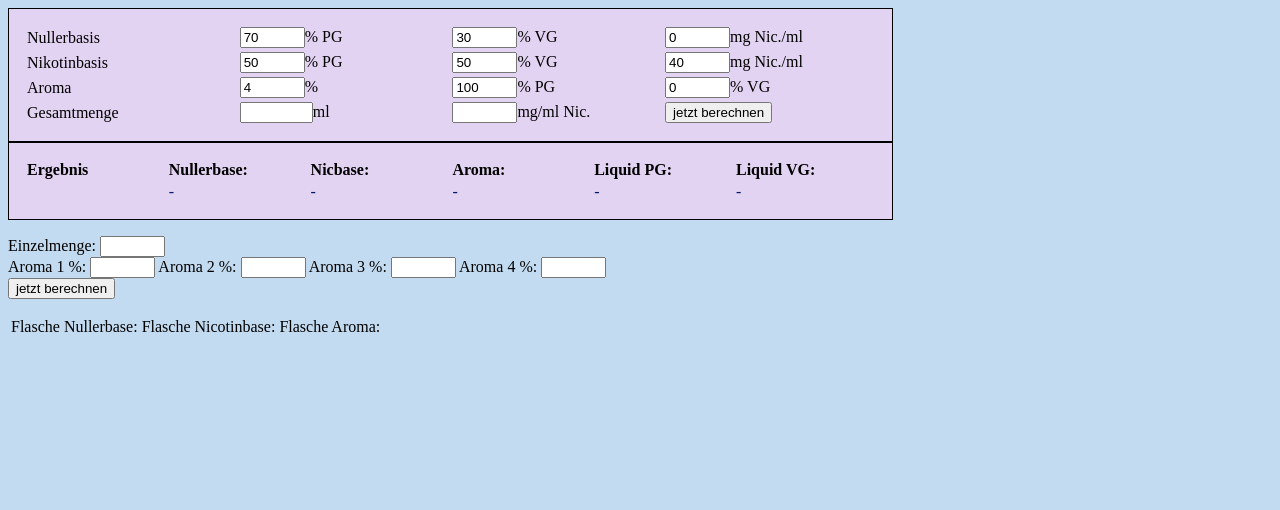
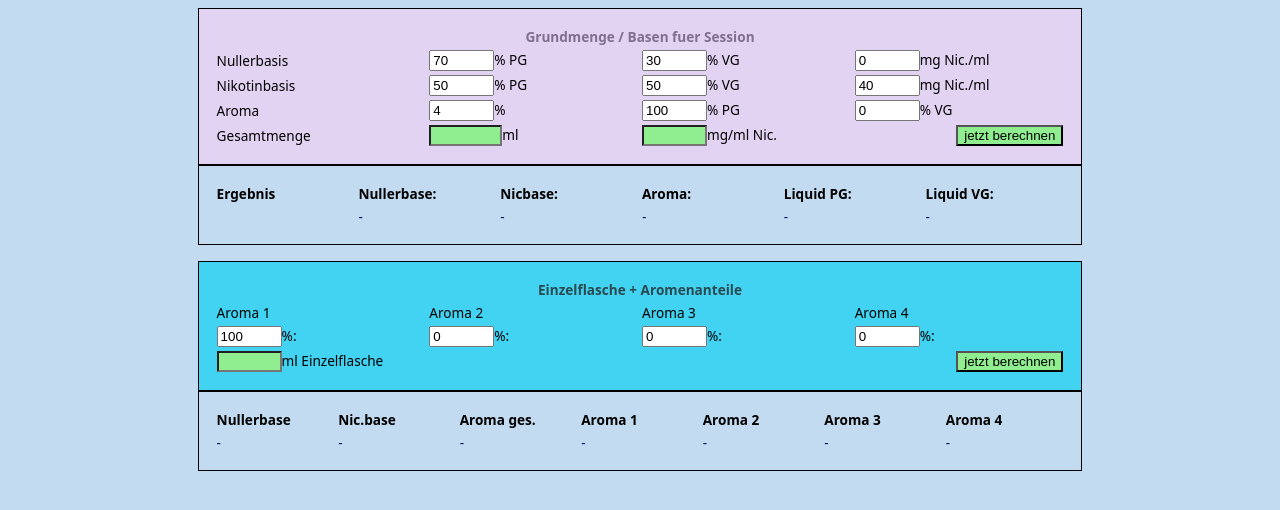
Before and after one commit to gestos/gestos.github.io, a plain HTML site: page index.html in a window 1280 px wide. Drawn offline with Linux system fonts and the light colour scheme.

Commit message:
bis 31.05.18

```diff
--- a/functions.js
+++ b/functions.js
@@ -52,9 +52,9 @@ calculate_single = function() {
 	var aromaml = parseFloat((gesamtmenge/100)*aroma_pct);
 	var nulbaseml = parseFloat((gesamtmenge - aromaml) - nicml);
 
-	document.getElementById('einzel_null').innerHTML = parseFloat(nulbaseml*Faktor);
-	document.getElementById('einzel_nico').innerHTML = parseFloat(nicml*Faktor);
-	document.getElementById('einzel_arom').innerHTML = parseFloat(aromaml*Faktor);
+	document.getElementById('einzel_null').innerHTML = parseFloat(nulbaseml*Faktor)+' ml';
+	document.getElementById('einzel_nico').innerHTML = parseFloat(nicml*Faktor)+' ml';
+	document.getElementById('einzel_arom').innerHTML = parseFloat(aromaml*Faktor)+' ml';
 
 	var pct1 = parseInt(document.getElementById('aroma1').value);
 	var pct2 = parseInt(document.getElementById('aroma2').value);
@@ -64,13 +64,17 @@ calculate_single = function() {
 	prct_check = parseInt(pct1+pct2+pct3+pct4)
 
 	if (prct_check !== 100) {
-		window.alert(prct_check);
-		window.alert('sollte 100% sein');
+		window.alert('sollte 100% sein, ist '+prct_check);
 		return false;
 	}
 
-	document.getElementById('aroma1_ml').innerHTML = parseFloat((aromaml*Faktor)*(pct1/100));
-	document.getElementById('aroma2_ml').innerHTML = parseFloat((aromaml*Faktor)*(pct2/100));
-	document.getElementById('aroma3_ml').innerHTML = parseFloat((aromaml*Faktor)*(pct3/100));
-	document.getElementById('aroma4_ml').innerHTML = parseFloat((aromaml*Faktor)*(pct4/100));
+	var ml1 = parseFloat((aromaml*Faktor)*(pct1/100));
+	var ml2 = parseFloat((aromaml*Faktor)*(pct2/100));
+	var ml3 = parseFloat((aromaml*Faktor)*(pct3/100));
+	var ml4 = parseFloat((aromaml*Faktor)*(pct4/100));
+
+	document.getElementById('aroma1_ml').innerHTML = ml1+' ml';
+	document.getElementById('aroma2_ml').innerHTML = ml2+' ml';
+	document.getElementById('aroma3_ml').innerHTML = ml3+' ml';
+	document.getElementById('aroma4_ml').innerHTML = ml4+' ml';
 }
--- a/index.html
+++ b/index.html
@@ -9,7 +9,12 @@
 
 	<body>
 		<form onsubmit="calculate_overall(); return false";>
-			<table class="tabellen">
+			<table class="tabellen color1">
+				<thead style="text-align: center">
+					<tr>
+						<th colspan="4">Grundmenge / Basen fuer Session</th>
+					</tr>
+				</thead>
 				<tr>
 					<td>Nullerbasis</td>
 					<td><input id="nuller_pg" type="text" value="70" size="5" /><label for="nuller_pg">% PG</label> </td>
@@ -28,11 +33,11 @@
 					<td><input id="aroma_pg" type="text" value="100" size="5" /><label for="aroma_pg">% PG</label></td>
 					<td><input id="aroma_vg" type="text" value="0" size="5" /><label for="aroma_vg">% VG</label></td>
 				</tr>
-				<tr>
+				<tr class="eingabezeile">
 					<td>Gesamtmenge</td>
 					<td><input id="Gesamtmenge" type="text" size="6" /><label for="Gesamtmenge">ml</label></td>
 					<td><input id="sollnic" type="text" size="5" /><label for="sollnic">mg/ml Nic.</label></td>
-					<td><input id="rechnen" type="submit" value="jetzt berechnen" /></td>
+					<td style="text-align: right"><input id="rechnen" type="submit" value="jetzt berechnen" /></td>
 				</tr>
 			</table>
 
@@ -42,46 +47,59 @@
 						<th>Ergebnis</th> <th>Nullerbase: </th> <th>Nicbase: </th> <th>Aroma: </th> <th>Liquid PG: </th> <th>Liquid VG: </th>
 					</tr>
 				</thead>
-				<tr id="ergebniszeile">
+				<tr class="ergebniszeile">
 					<td></td><td id="nulbase_ml">-</td> <td id="nicbase_ml">-</td> <td id="aroma_ml">-</td> <td id="end_pg">-</td> <td id="end_vg">-</td>
 				</tr>
 			</table>
 		</form>
 
 		<form onsubmit="calculate_single(); return false";>
-			<label for="Einzelmenge">Einzelmenge:</label>
-			<input id="Einzelmenge" type="text" size="5" />
-			<br>
-			<label for="aroma1">Aroma 1 %:</label>
-			<input id="aroma1" type="text" size="5" />
-			<label for="aroma2">Aroma 2 %:</label>
-			<input id="aroma2" type="text" size="5" />
-			<label for="aroma3">Aroma 3 %:</label>
-			<input id="aroma3" type="text" size="5" />
-			<label for="aroma4">Aroma 4 %:</label>
-			<input id="aroma4" type="text" size="5" />
-			<br>
-			<input id="rechnen_einzel" type="submit" value="jetzt berechnen" />
-		</form>
-
-		<table>
+			<table class="tabellen color2">
+				<thead style="text-align: center">
 					<tr>
-				<td>Flasche Nullerbase:</td> <td>Flasche Nicotinbase:</td> <td>Flasche Aroma:</td>
+						<th colspan="4">Einzelflasche + Aromenanteile</th>
+					</tr>
+				</thead>
+				<tr>
+					<td>Aroma 1</td>
+					<td>Aroma 2</td>
+					<td>Aroma 3</td>
+					<td>Aroma 4</td>
 				</tr>
 				<tr>
-				<td id="einzel_null"></td> <td id="einzel_nico"></td>	<td id="einzel_arom"></td>
+					<td><input id="aroma1" type="text" value="100" size="5" /><label for="aroma1">%:</label></td>
+					<td><input id="aroma2" type="text" value="0" size="5" /><label for="aroma2">%:</label></td>
+					<td><input id="aroma3" type="text" value="0" size="5" /><label for="aroma3">%:</label></td>
+					<td><input id="aroma4" type="text" value="0" size="5" /><label for="aroma4">%:</label></td>
+				</tr>
+				<tr class="eingabezeile">
+					<td colspan="2"><input id="Einzelmenge" type="text" size="5" /><label for="Einzelmenge">ml Einzelflasche</label></td>
+					<td colspan="2" style="text-align: right"><input id="rechnen_einzel" type="submit" value="jetzt berechnen" /></td>
 				</tr>
 			</table>
-
-		<table>
+			<table class="tabellen" id="ausgabe_einzeln">
+				<thead>
 					<tr>
-				<td id="aroma1_ml"></td>
-				<td id="aroma2_ml"></td>
-				<td id="aroma3_ml"></td>
-				<td id="aroma4_ml"></td>
+						<th>Nullerbase</th>
+						<th>Nic.base</th>
+						<th>Aroma ges.</th>
+						<th>Aroma 1</th>
+						<th>Aroma 2</th>
+						<th>Aroma 3</th>
+						<th>Aroma 4</th>
+					</tr>
+				</thead>
+				<tr class="ergebniszeile">
+					<td id="einzel_null">-</td>
+					<td id="einzel_nico">-</td>
+					<td id="einzel_arom">-</td>
+					<td id="aroma1_ml">-</td>
+					<td id="aroma2_ml">-</td>
+					<td id="aroma3_ml">-</td>
+					<td id="aroma4_ml">-</td>
 				</tr>
 			</table>
-
+		</form>
 
 	</body>
 </html>
--- a/style.css
+++ b/style.css
@@ -7,12 +7,36 @@ body {
 	width: 70%;
 	border: solid .5px;
 	padding: 15px;
-	background-color: #e3d3f2;
+	font-size: 0.85em;
+	font-family: sans;
+	margin: auto;
 }
 .tabellen thead {
 	text-align: left;
 }
 
-#ergebniszeile {
+.color1 {
+	background-color: #e3d3f2;
+}
+.color1 thead {
+color: #806f90;
+}
+
+.color2 {
+	background-color: #43d3f2;
+}
+.color2 thead {
+	color: #294a51;
+}
+
+.ergebniszeile {
 	color: #031a6b;
 }
+.eingabezeile input {
+	background-color: lightgreen;
+}
+/*
+#ausgabe_einzeln {
+	background-color: salmon;
+}
+*/
```
Lines whose indentation alone changed are shown as unchanged.
